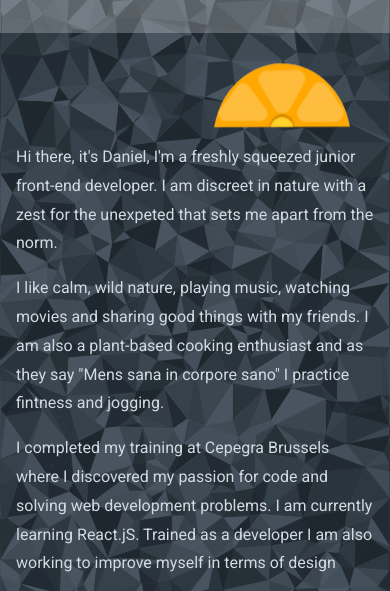
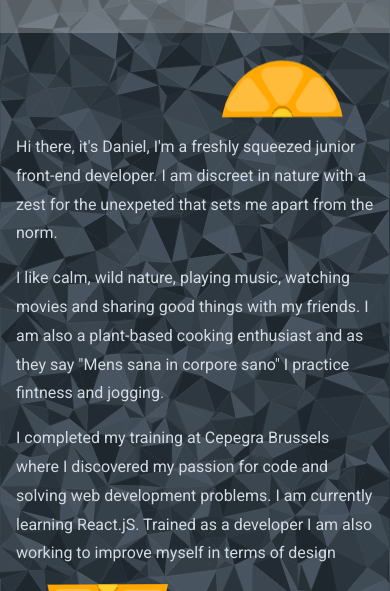
Before and after one commit to danTimmermans/my_folio, a website: page about.html in a window 390 px wide. Shown: the part 153-744 px from the top of the page. Drawn offline with Linux system fonts and the light colour scheme.

Commit message:
responsive about

```diff
--- a/about.html
+++ b/about.html
@@ -36,10 +36,10 @@
                         <p>Contact</p>
                     </div>
                 </a> -->
-                <a href="contact.html" class="links-circle">
+                <a href="index.html" class="links-circle">
                     <!-- <div class="bouton"> -->
                         <svg>
-                            <use xlink:href="sprite.svg#envelope_(3)">
+                            <use xlink:href="sprite.svg#home">
                         </svg>
                         <!-- <p>About</p> -->
                     <!-- </div> -->
@@ -52,10 +52,10 @@
                         <!-- <p>+Project</p> -->
                     <!-- </div> -->
                 </a>
-                <a href="index.html" class="links-circle">
+                <a href="contact.html" class="links-circle">
                     <!-- <div class="bouton"> -->
                         <svg>
-                            <use xlink:href="sprite.svg#home">
+                            <use xlink:href="sprite.svg#envelope_(3)">
                         </svg>
                         <!-- <p>Linkedin</p> -->
                     <!-- </div> -->
@@ -78,8 +78,9 @@
     </header>
     <main>
         <div class="aboutContainer">
+            <div>
                 <div class="orange orangeTop">
-                <svg width="402" height="202" viewBox="0 0 402 202" fill="none" xmlns="http://www.w3.org/2000/svg">
+                    <svg   viewBox="0 0 402 202" fill="none" xmlns="http://www.w3.org/2000/svg">
                         <g id="Frame 1" clip-path="url(#clip0_1_2)">
                         <ellipse id="core" cx="206.447" cy="-29.0243" rx="154" ry="172" transform="rotate(179.756 206.447 -29.0243)" fill="#FFA801" stroke="#FFC048"/>
                         <g id="groupQuartier">
@@ -146,6 +147,9 @@
                     </svg>
                 </div>
             </div>
+            <div class="aboutPic">
+            </div>
+        </div>
     </main>
     <footer>
     <a href="https://www.linkedin.com/in/daniel-timmermans-419a40217/">
--- a/css/helpers/_variables.scss
+++ b/css/helpers/_variables.scss
@@ -20,7 +20,7 @@ $colors: (
 // color: map-get($colors, "dark");
 $headerHeight: 18vh;
 $footerHeight: 10vh;
-$bodyHeight: $headerHeight + $footerHeight;
+$mainHeight: $headerHeight + $footerHeight;
 $default-font-size : 1rem;
 
 $font-sizes: (
--- a/css/layout/_general.scss
+++ b/css/layout/_general.scss
@@ -15,7 +15,7 @@ body{
     // background-repeat: no-repeat;
     // background-size: 100%;
     @include media-breakpoint-down("sm"){
-        background-repeat: round;
+        background-repeat: repeat;
     }
     @include media-breakpoint-up("md"){
         background-repeat: no-repeat;
@@ -28,7 +28,7 @@ main{
     display: flex;
     align-items: center;
     @include media-breakpoint-up("lg"){
-        height: 100vh - $bodyHeight;
+        height: 100vh - $mainHeight;
     }
 }
 .mainContainer.space{
@@ -104,16 +104,20 @@ main{
                             }
                         }
                     }
-                    @include media-breakpoint-up("lg"){
+                    @include media-breakpoint-up("md"){
                         .aboutMe{
                             p{
                                 position: absolute;
                                 bottom: 0;
                                 right: 0;
-                                font-size: map-get($font-sizes , "lg" );;
+                                font-size: map-get($font-sizes , "md" );
+                                @include media-breakpoint-up("lg"){
+                                    font-size: map-get($font-sizes , "lg" );
+                                }
                             }
                         }
                     }
+
                 }
                 // @include media-breakpoint-up("xl"){
                     //     padding:  5em 5em 0 5em;
--- a/css/pages/_about.scss
+++ b/css/pages/_about.scss
@@ -10,6 +10,53 @@
         color: color("exclusive-blue");
         line-height: 1.8em;
     }
+    @include media-breakpoint-up("md"){
+       background: url("../pics/blue.jpg")center/cover;
+       width: 90%;
+       height: 100%;
+       position: relative;
+       margin: 0 auto;
+       margin-top: 3em;
+       margin-bottom: 3em;
+       &::before{
+        position: absolute;
+        top: 0;
+        left: 0;
+        content: "";
+        width: 100%;
+        height: 100%;
+        background :rgba(29, 28, 28, 0.397);
+    }
+    .presentation{
+        @include padding();
+        position: relative;
+        z-index: 10000;
+    }
+    }
+    @include media-breakpoint-up("lg"){
+        background: none;
+        display: grid;
+        grid-template-columns: repeat(2, 1fr);
+        gap: 3em;
+        &::before{
+            display: none;
+        }
+        .aboutPic{
+            background: url("../pics/blue.jpg")center/cover;
+            width: 100%;
+            height: 90%;
+            position: relative;
+            &::before{
+                position: absolute;
+                top: 0;
+                left: 0;
+                content: "";
+                width: 100%;
+                height: 100%;
+                background :rgba(209, 48, 48, 0.137);
+            }
+        }
+    }
 }
 .orange.orangeTop{
     transform: rotate(180deg);
@@ -18,7 +65,15 @@
     animation: 3s ease-in 1s  alternate both running OrangeTwist;
     svg{
         width: 50%;
-        height: 50%;
+        height: 80px;
+        @include media-breakpoint-up("xl"){
+            width: 50%;
+            height: 120px;
+        }
+        @include media-breakpoint-up("xxl"){
+            width: 50%;
+            height: 140px;
+        }
     }
     @keyframes OrangeTwist{
         from{
@@ -71,6 +126,5 @@
                 opacity: 1;
             }
         }
-
     }
 }
```
Also changed, not shown: css/styles.min.css, pics/blue.jpg (added), 1 other file. Lines whose indentation alone changed are shown as unchanged.
